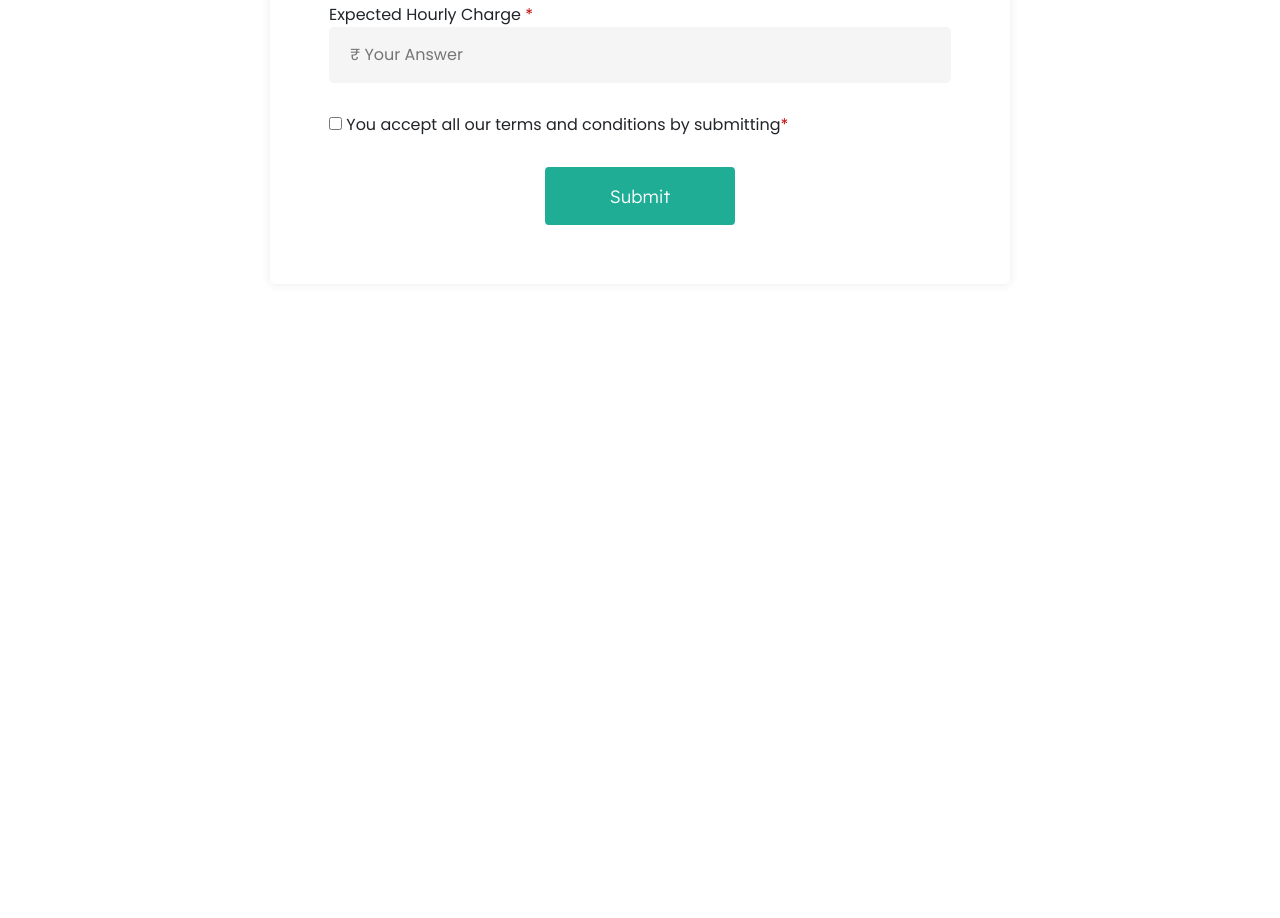
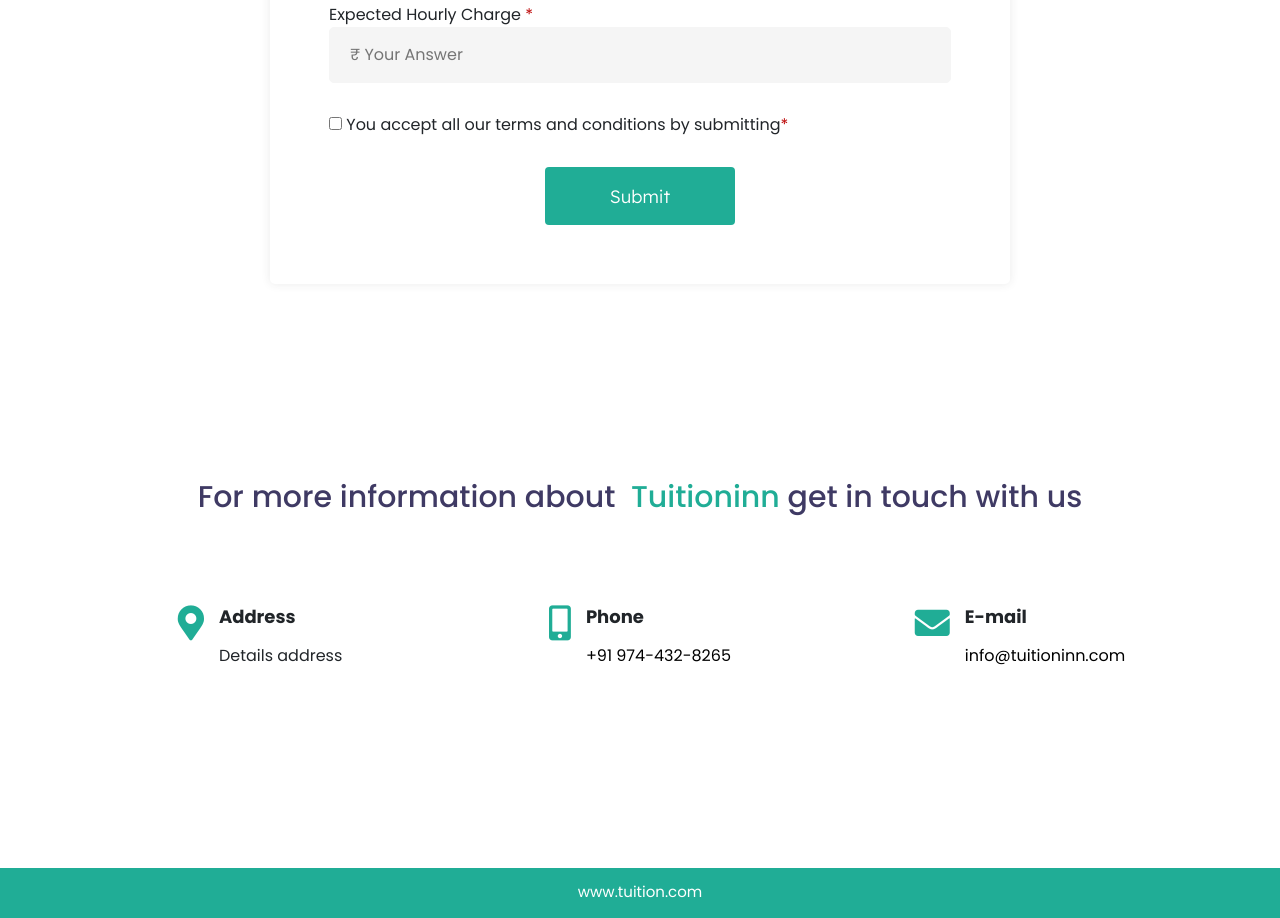
Before and after one commit to IngleCorp/TutionInn, a plain HTML site: page registration.html in a window 1280 px wide. Shown: the part 1340-2258 px from the top of the page. Before the commit the page ends 1644 px from the top, so only its background shows below. Drawn offline with nearby package versions, Linux system fonts and the light colour scheme; files whose address does not match are found by name; a web font is replaced by a local one.

Commit message:
contactt

```diff
--- a/registration.html
+++ b/registration.html
@@ -330,6 +330,91 @@
         </div>
       </div>
     </section>
+    <section class="contact">
+        <div class="container">
+          <div class="row contact-row-1">
+            <div class="col-12">
+              <div class="contact-title">
+                <h2 class="contact-h2">
+                  For more information about
+                  <span>&nbsp;Tuitioninn&nbsp;</span>get in touch with us
+                </h2>
+              </div>
+            </div>
+          </div>
+          <div class="row contact-details">
+            <div class="col max-mb-30">
+              <div
+                class="contact-add"
+                data-aos="zoom-in"
+                data-aos-duration="1500"
+              >
+                <div class="contact-icon">
+                  <i
+                    class="fas fa-map-marker-alt"
+                    style="color: #20ad96; font-size: 35px"
+                  ></i>
+                </div>
+                <div class="address">
+                  <h4 class="contact-h4">Address</h4>
+                  <span>Details address</span>
+                </div>
+              </div>
+            </div>
+            <div class="col max-mb-30">
+              <div
+                class="contact-add"
+                data-aos="zoom-in"
+                data-aos-duration="1500"
+              >
+                <div class="contact-icon">
+                  <i
+                    class="fas fa-mobile-alt"
+                    style="color: #20ad96; font-size: 35px"
+                  ></i>
+                </div>
+                <div class="address">
+                  <h4 class="contact-h4">Phone</h4>
+                 <a href="tel:+919744328265" class="contact-links">+91 974-432-8265</a> </span>
+                </div>
+              </div>
+            </div>
+            <div class="col max-mb-30">
+              <div
+                class="contact-add"
+                data-aos="zoom-in"
+                data-aos-duration="1500"
+              >
+                <div class="contact-icon">
+                  <i
+                    class="fas fa-envelope"
+                    style="color: #20ad96; font-size: 35px"
+                  ></i>
+                </div>
+                <div class="address">
+                  <h4 class="contact-h4">E-mail</h4>
+
+                  <a class="contact-links" href="mailto:info@tuitioninn.com"
+                    >info@tuitioninn.com</a
+                  >
+                </div>
+              </div>
+            </div>
+          </div>
+        </div>
+      </section>
+      <section class="footer">
+        <div class="container-fluid h-100">
+          <footer>
+            <a
+              href="#"
+              class="footer-site d-flex justify-content-center align-items-center"
+            >
+              www.tuition.com
+            </a>
+          </footer>
+        </div>
+      </section>
 
     <script src="main.js"></script>
     <script
--- a/style.css
+++ b/style.css
@@ -230,6 +230,7 @@ footer{
 }
 .form-row{
     padding: 20px 200px;
+    margin-bottom: 150px;
 }
 
 .form-btn{
```
Also changed, not shown: index.html (+1 -1 lines).
